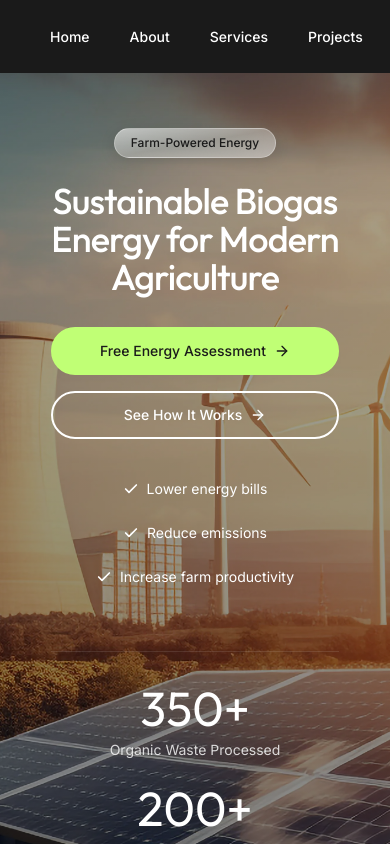
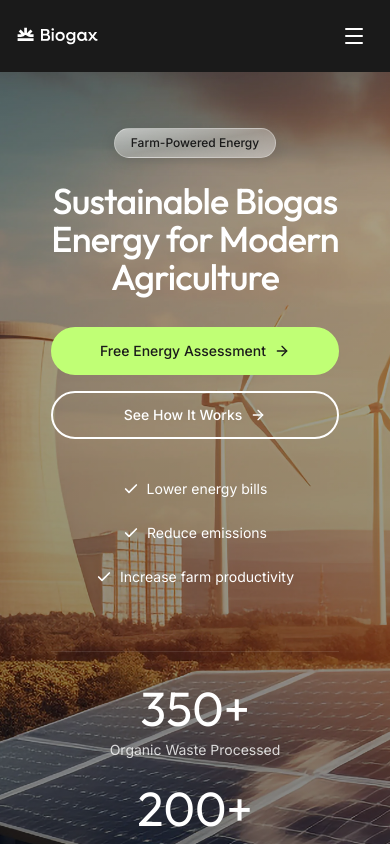
Before and after one commit to ugbodagadave/biogax, a React (Vite) app: page / in a window 390 px wide. Shown: the top 844 px of the page. Built offline with nearby package versions, Linux system fonts and the light colour scheme.

Commit message:
Fix errors on mobile view

```diff
--- a/src/components/Navbar.tsx
+++ b/src/components/Navbar.tsx
@@ -13,10 +13,10 @@ export function Navbar() {
     const [isMobileMenuOpen, setIsMobileMenuOpen] = useState(false);
 
     return (
-        <nav className="navbar">
-            <div className="navbar-inner">
+        <nav className="fixed top-0 left-0 right-0 z-50 px-4 md:px-8 py-4 bg-[#1a1a1a]">
+            <div className="flex items-center justify-between max-w-[1400px] mx-auto">
                 {/* Logo */}
-                <a href="/" className="navbar-logo">
+                <a href="/" className="flex items-center gap-2 text-white group">
                     <img
                         src="/biogax-logo.svg"
                         alt="Biogax"
@@ -25,12 +25,12 @@ export function Navbar() {
                 </a>
 
                 {/* Desktop Navigation Links */}
-                <div className="navbar-links">
+                <div className="hidden md:flex items-center gap-1">
                     {navLinks.map((link) => (
                         <a
                             key={link.name}
                             href={link.href}
-                            className="nav-link"
+                            className="relative px-4 py-2 font-body text-sm font-medium text-white rounded-full transition-all duration-200 hover:bg-[#c0ff75] hover:text-[#1a1a1a] "
                         >
                             {link.name}
                         </a>
@@ -38,38 +38,49 @@ export function Navbar() {
                 </div>
 
                 {/* Desktop CTA Button */}
-                <a href="#contact" className="navbar-cta hidden md:flex">
+                <a
+                    href="#contact"
+                    className="hidden md:inline-flex items-center gap-2 px-5 py-2.5 font-body text-sm font-medium text-[#1a1a1a] bg-[#c0ff75] rounded-full transition-all duration-200 hover:bg-[#d4ff9e] group"
+                >
                     Free Energy Assessment
-                    <ArrowRight className="w-4 h-4 cta-arrow" />
+                    <ArrowRight className="w-4 h-4 transition-transform duration-200 group-hover:translate-x-1" />
                 </a>
 
                 {/* Mobile Menu Button */}
                 <button
-                    className="mobile-menu-btn md:hidden"
+                    className="md:hidden flex items-center justify-center p-2 text-white transition-colors hover:bg-white/10 rounded-lg"
                     onClick={() => setIsMobileMenuOpen(!isMobileMenuOpen)}
                     aria-label="Toggle menu"
                 >
                     {isMobileMenuOpen ? (
-                        <X className="w-6 h-6 text-white" />
+                        <X className="w-6 h-6" />
                     ) : (
-                        <Menu className="w-6 h-6 text-white" />
+                        <Menu className="w-6 h-6" />
                     )}
                 </button>
             </div>
 
             {/* Mobile Menu */}
             {isMobileMenuOpen && (
-                <div className="mobile-menu md:hidden">
+                <div className="md:hidden absolute top-full left-4 right-4 bg-[#1a1a1a]/95 backdrop-blur-xl rounded-2xl p-4 flex flex-col gap-2 mt-2 border border-white/10 shadow-2xl animate-fade-in">
                     {navLinks.map((link) => (
                         <a
                             key={link.name}
                             href={link.href}
-                            className="mobile-nav-link"
+                            className="px-4 py-3 font-body text-base font-medium text-white rounded-xl transition-colors hover:bg-white/10"
                             onClick={() => setIsMobileMenuOpen(false)}
                         >
                             {link.name}
                         </a>
                     ))}
+                    <a
+                        href="#contact"
+                        className="px-4 py-3 font-body text-base font-medium text-[#1a1a1a] bg-[#c0ff75] rounded-xl transition-colors hover:bg-[#d4ff9e] flex items-center justify-between mt-2"
+                        onClick={() => setIsMobileMenuOpen(false)}
+                    >
+                        Free Energy Assessment
+                        <ArrowRight className="w-4 h-4" />
+                    </a>
                 </div>
             )}
         </nav>
--- a/src/index.css
+++ b/src/index.css
@@ -182,132 +182,8 @@
 /* ============================================
    NAVBAR STYLES
    ============================================ */
+/* Styles moved to internal Tailwind classes */
 
-@layer components {
-    .navbar {
-        position: fixed;
-        top: 0;
-        left: 0;
-        right: 0;
-        z-index: 50;
-        padding: 1rem 2rem;
-        background-color: var(--biogax-green-dark);
-    }
-
-
-
-    .navbar-inner {
-        display: flex;
-        align-items: center;
-        justify-content: space-between;
-        max-width: 1400px;
-        margin: 0 auto;
-    }
-
-    .navbar-logo {
-        display: flex;
-        align-items: center;
-        gap: 0.5rem;
-        color: white;
-    }
-
-    .navbar-logo svg {
-        height: 1.5rem;
-        width: auto;
-    }
-
-    .navbar-links {
-        display: flex;
-        align-items: center;
-        gap: 0.25rem;
-    }
-
-    .nav-link {
-        position: relative;
-        padding: 0.5rem 1rem;
-        font-family: var(--font-body);
-        font-size: 0.875rem;
-        font-weight: 500;
-        color: white;
-        text-decoration: none;
-        border-radius: 9999px;
-        border: 2px solid transparent;
-        transition: all 0.2s ease;
-        cursor: pointer;
-    }
-
-    .nav-link:hover {
-        background-color: var(--biogax-green-light);
-        color: var(--biogax-green-dark);
-        border-color: var(--biogax-green-border);
-    }
-
-    .navbar-cta {
-        display: flex;
-        align-items: center;
-        gap: 0.5rem;
-        padding: 0.625rem 1.25rem;
-        font-family: var(--font-body);
-        font-size: 0.875rem;
-        font-weight: 500;
-        color: var(--biogax-green-dark);
-        background-color: var(--biogax-green);
-        border-radius: 9999px;
-        text-decoration: none;
-        cursor: pointer;
-    }
-
-    .navbar-cta .cta-arrow {
-        transition: transform 0.2s ease;
-    }
-
-    .navbar-cta:hover .cta-arrow {
-        transform: translateX(4px);
-    }
-
-    /* Mobile Menu Button */
-    .mobile-menu-btn {
-        display: flex;
-        align-items: center;
-        justify-content: center;
-        padding: 0.5rem;
-        background: transparent;
-        border: none;
-        cursor: pointer;
-    }
-
-    /* Mobile Menu Dropdown */
-    .mobile-menu {
-        position: absolute;
-        top: 100%;
-        left: 1rem;
-        right: 1rem;
-        background: rgba(0, 0, 0, 0.9);
-        backdrop-filter: blur(12px);
-        -webkit-backdrop-filter: blur(12px);
-        border-radius: 1rem;
-        padding: 1rem;
-        display: flex;
-        flex-direction: column;
-        gap: 0.5rem;
-        margin-top: 0.5rem;
-    }
-
-    .mobile-nav-link {
-        padding: 0.75rem 1rem;
-        font-family: var(--font-body);
-        font-size: 1rem;
-        font-weight: 500;
-        color: white;
-        text-decoration: none;
-        border-radius: 0.5rem;
-        transition: all 0.2s ease;
-    }
-
-    .mobile-nav-link:hover {
-        background-color: rgba(255, 255, 255, 0.1);
-    }
-}
 
 /* ============================================
    HERO SECTION STYLES
```
